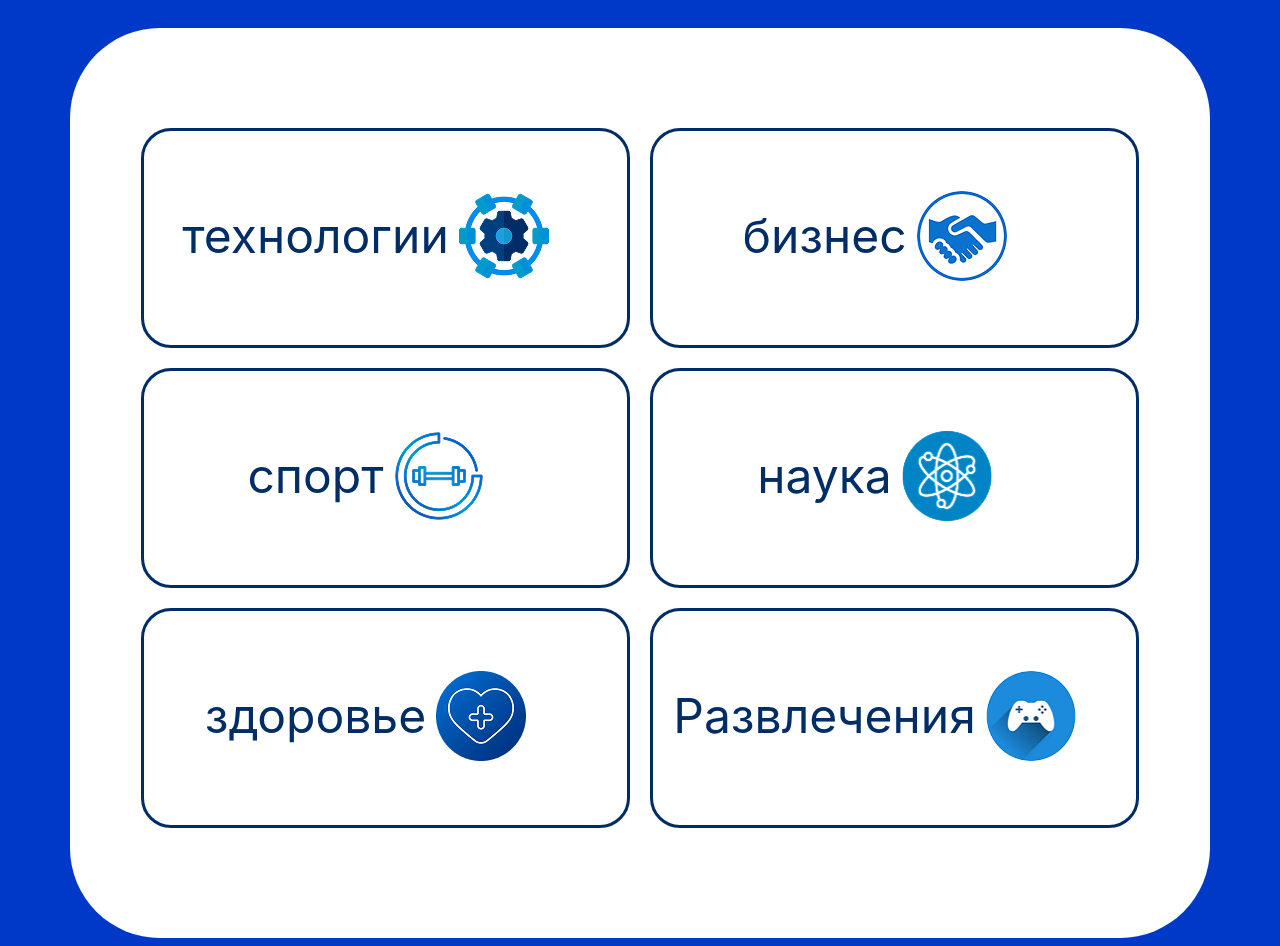
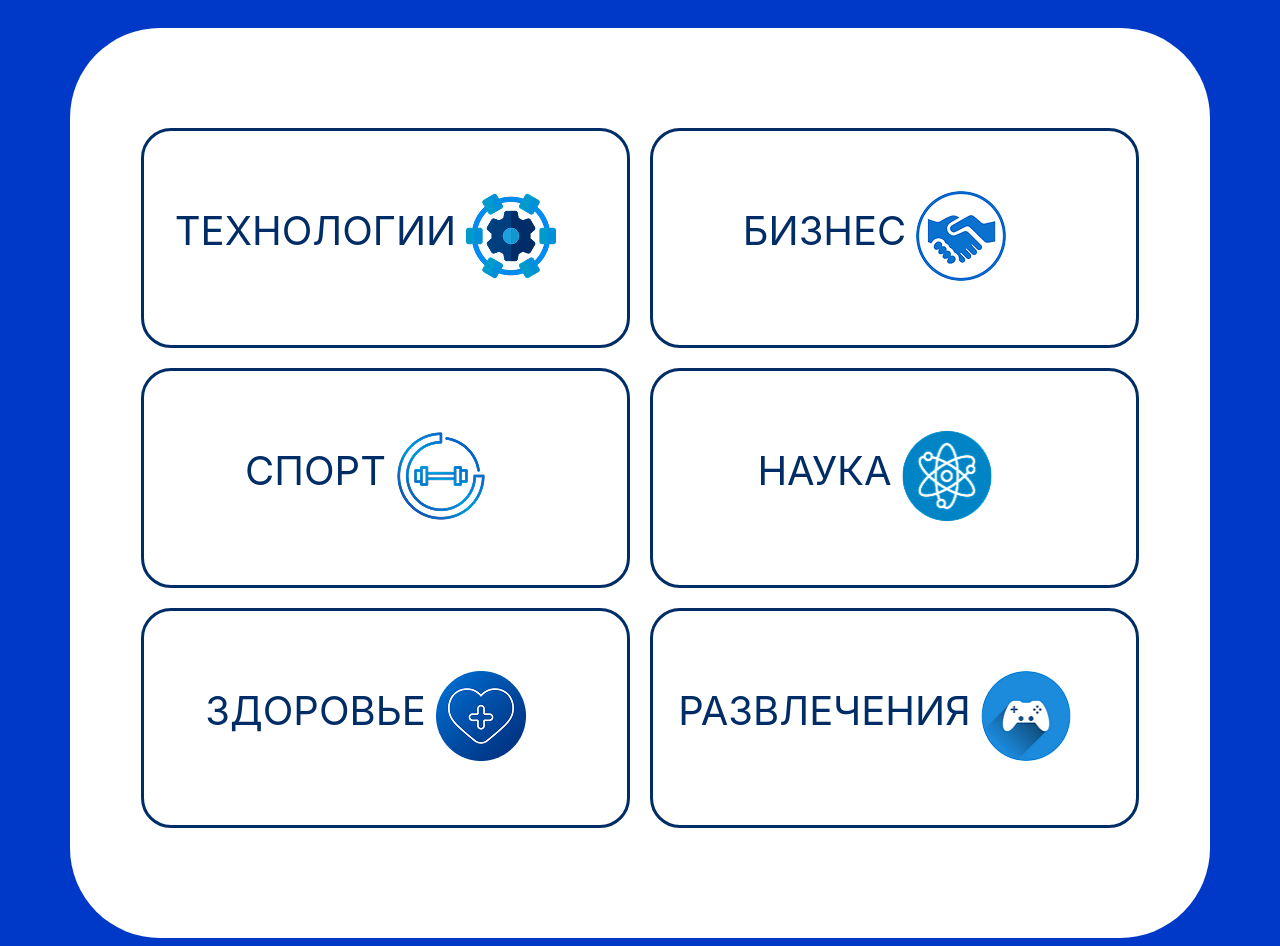
Before and after one commit to big-black-pixel/news-frontend, a React (Create React App) app: page /categories in a window 1280 px wide. Shown: the part 220-1166 px from the top of the page. Built offline with nearby package versions, Linux system fonts and the light colour scheme.

Commit message:
чуть-чуть подправил

```diff
--- a/src/API/APImenedjer.js
+++ b/src/API/APImenedjer.js
@@ -1,5 +1,6 @@
 import axios from 'axios'
 import { create } from 'zustand'
+import data from './data.json'
 
 
 
@@ -33,6 +34,26 @@ export const useNews = create((set,get)=> ({
         set({inputStatus: col})
     },
     statusSecondHeader:'Новости',
-    setSecondHeader: (col)=> set({statusSecondHeader: col}),
+    setSecondHeader: (col,noli)=> set({statusSecondHeader: col,newsPopuliriti: noli}),
+
+    newsPopuliriti: true,
+
+    liksStatu: true,
+
+    dataStatus: data.articles, // Используем сразу массив articles
+
+  // Добавление в избранное
+  addToFavorites: (article) => {
+    set((state) => ({
+      dataStatus: [...state.dataStatus, article]
+    }))
+  },
+
+  // Удаление из избранного
+  removeFromFavorites: (url) => {
+    set((state) => ({
+      dataStatus: state.dataStatus.filter(item => item.url !== url)
+    }))
+  }
 
 }))
--- /dev/null
+++ b/src/API/data.json
@@ -0,0 +1,8 @@
+{
+    "articles":
+    [
+
+
+
+    ]
+}
--- a/src/components/headers/Header.jsx
+++ b/src/components/headers/Header.jsx
@@ -4,15 +4,15 @@ import { useNews } from '../../API/APImenedjer';
 import './headerStyls.scss'
 
 function Header(){
-  const {inputStatus, setInputStatus, setSecondHeader} = useNews()
+  const {inputStatus, setInputStatus, setSecondHeader, statusSecondHeader} = useNews()
   const handleChange = (e) => {
     setInputStatus(e.target.value);
   };
   return (
     <header className="headerss">
       <Link to = "/">
-        <div className="logo" onClick={() => setSecondHeader('Новости')}>
-            <img src="img/logo.svg" onClick={() => setSecondHeader('Новости')} alt="logo"/>
+        <div className="logo">
+          <img src="img/logo.svg" onClick={() => setSecondHeader('Новости',true)} alt="logo"/>
         </div>
       </Link>
       <div className="inputClass" >
@@ -21,13 +21,13 @@ function Header(){
       </div>
       <div className="buttonsMat">
           <Link to = "/categories">
-            <nav className="buttons" onClick={() => setSecondHeader('Категории')}>
+            <nav className={(statusSecondHeader === 'Категории' ? "buttons navColor" : "buttons")} onClick={() => setSecondHeader('Категории')}>
               <img src="img/cubes.svg" alt="Categories"/><p>Категории</p>
             </nav>
           </Link>
 
           <Link to = "likes">
-            <nav className="buttons" onClick={() => setSecondHeader('Избранные')} >
+            <nav className={(statusSecondHeader === 'Избранные' ? "buttons navColor" : "buttons")} onClick={() => setSecondHeader('Избранные')} >
               <img src="img/heart.svg" alt="Favorites"/><p>Избранные</p>
             </nav>
           </Link>
--- a/src/components/headers/headerStyls.scss
+++ b/src/components/headers/headerStyls.scss
@@ -16,14 +16,14 @@
     display: flex;
     min-width: 0;
 
-    nav{
-      transition: all 0.1s ease;
-      &:active {
-        background: #ADFF00;
-        color: #fff;
-      }
+    a{
+      text-decoration: none;
     }
 
+
+      .navColor{
+        background-color: #ADFF00;
+      }
       .buttons{
       display: flex;
       align-items: center;
--- a/src/components/headers/navigation/Categories.jsx
+++ b/src/components/headers/navigation/Categories.jsx
@@ -1,39 +1,51 @@
 import React from 'react'
 import './categories.scss'
+import { Link } from 'react-router-dom';
+import { useNews } from '../../../API/APImenedjer';
 
 function Categories() {
+  const {setSecondHeader} = useNews()
   return (
     <div className='categories'>
       <ul>
-        <li>
+
+        <Link to = "/">
+          <li onClick={() => setSecondHeader('технологии',false)}>
             <h3>технологии</h3>
             <img src="/img/technologies.png" alt="технологии" />
           </li>
-        <li>
-
+        </Link>
+        <Link to = "/">
+          <li onClick={() => setSecondHeader('бизнес',false)}>
             <h3>бизнес</h3>
             <img src="/img/business.png" alt="бизнес" />
           </li>
+        </Link>
 
-        <li>
+        <Link to = "/">
+          <li onClick={() => setSecondHeader('спорт',false)}>
             <h3>спорт</h3>
             <img src="/img/sport.png" alt="спорт" />
         </li>
-
-        <li>
+        </Link>
+        <Link to = "/">
+          <li onClick={() => setSecondHeader('наука',false)}>
             <h3>наука</h3>
             <img src="/img/science.png" alt="наука" />
         </li>
-
-        <li>
+        </Link>
+        <Link to = "/">
+          <li onClick={() => setSecondHeader('здоровье',false)}>
             <h3>здоровье</h3>
             <img src="/img/health.png" alt="здоровье" />
           </li>
-
-        <li>
-        <h3>Развлечения</h3>
-          <img src="/img/entertainment.png" alt="Развлечения" />
+        </Link>
+        <Link to = "/">
+          <li onClick={() => setSecondHeader('развлечения',false)}>
+            <h3>развлечения</h3>
+            <img src="/img/entertainment.png" alt="развлечения" />
           </li>
+        </Link>
       </ul>
     </div>
   )
--- a/src/components/headers/navigation/Likes.jsx
+++ b/src/components/headers/navigation/Likes.jsx
@@ -1,9 +1,30 @@
 import React from 'react'
+import './likesStyls.scss'
+import data from '../../../API/data.json'
 
 function Likes() {
   return (
-    <div>
-      lices
+    <div className='like'>
+      <section>
+        {data.articles.map((articles, index) => {
+          return (
+            <article key={index} >
+              <ul>
+                <li><h3>{articles.source?.name}</h3></li>
+                <li>
+                  <p>{articles.title}</p>
+                </li>
+                <li>
+                  <a href={articles.url} target="blank" rel="ferrer">
+                    <button>Подробнее</button>
+                  </a>
+                  <img src="img/liks-acktiv.svg" alt="liks" />
+                </li>
+              </ul>
+            </article>
+          )
+        })}
+      </section>
     </div>
   )
 }
--- a/src/components/headers/navigation/categories.scss
+++ b/src/components/headers/navigation/categories.scss
@@ -14,6 +14,10 @@
         justify-content: center;
         gap: 20px;
         margin: 100px 20px 100px -20px;
+
+        a{
+            text-decoration: none;
+        }
 
         li{
             display: flex;
@@ -56,9 +60,10 @@
     h3{
         font-family: 'Inter', sans-serif;
         font-weight: 400;
-        font-size: 48px;
+        font-size: 40px;
         margin: 75px 0 0 0;
         color: #002D66;
+        text-transform: uppercase;
     }
 
 
--- a/src/components/headers/navigation/likesStyls.scss
+++ b/src/components/headers/navigation/likesStyls.scss
@@ -0,0 +1,10 @@
+.like{
+    margin: 0 auto;
+    background-color: #ffffff;
+    height: 1100px ;
+    width: 1140px;
+    border-radius: 90px 90px 90px 90px ;
+    padding: 0 0 10px 0;
+    padding-top: 10px;
+
+}
--- a/src/components/main/MainPage.jsx
+++ b/src/components/main/MainPage.jsx
@@ -1,11 +1,14 @@
+import { useNews } from '../../API/APImenedjer.js';
 import CardAitoms from './cards/CardAitoms.jsx';
 
 import './mainPageStyls.scss'
 
 function MainPage(){
+  const {newsPopuliriti} = useNews()
     return (
       <main>
-        <h2 className='title'><span>популярные &nbsp;</span> новости</h2>
+        { newsPopuliriti ? <h2 className='title'><span>популярные &nbsp;</span> новости</h2> : '' }
+
         <CardAitoms/>
 
       </main>
--- a/src/components/main/cards/CardAitoms.jsx
+++ b/src/components/main/cards/CardAitoms.jsx
@@ -4,7 +4,7 @@ import { useNews } from '../../../API/APImenedjer';
 import './cardAitomsStyls.scss'
 
 function CardAitoms() {
-    const { newsMas, errorStatus, setNewsMas ,inputStatus} = useNews();
+    const { newsMas, errorStatus, setNewsMas ,inputStatus,setData} = useNews();
 
     const filteredNews = newsMas.filter(filt => {
         return filt.source?.name?.toLowerCase().includes(inputStatus.toLowerCase())
--- a/src/components/main/mainPageStyls.scss
+++ b/src/components/main/mainPageStyls.scss
@@ -6,6 +6,7 @@ main{
     width: 1140px;
     border-radius: 90px 90px 90px 90px ;
     padding: 0 0 10px 0;
+    padding-top: 10px;
 
     .title{
         display: flex;
```
Also changed, not shown: src/hooks/DefaulHooks.js (added). Lines whose indentation alone changed are shown as unchanged.
